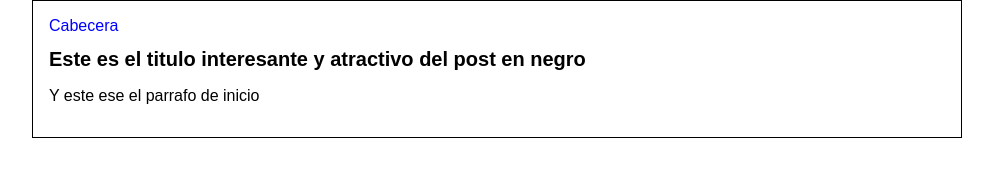
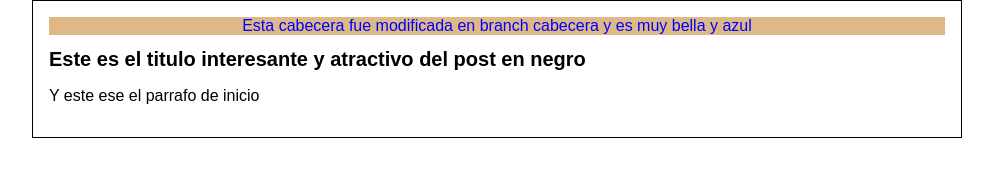
Before and after one commit to TutnichDev/hyperBlog, a plain HTML site: page index.html in a window 1280 px wide. Shown: the whole page, without its empty margins (143-1136 px from the left). Drawn offline with Linux system fonts and the light colour scheme.

Commit message:
cabecera con diseño finalizada

```diff
--- a/css/estilos.css
+++ b/css/estilos.css
@@ -9,6 +9,8 @@ body {
 
 #cabecera{
     color: blue;
+    text-align: center;
+    background-color: burlywood;
 }
 
 #container
--- a/index.html
+++ b/index.html
@@ -9,7 +9,7 @@
 </head>
 <body>
     <div id="container">
-        <div id="cabecera">Cabecera</div>
+        <div id="cabecera">Esta cabecera fue modificada en branch cabecera y es muy bella y azul</div>
         <div id="post">
             <h1>Este es el titulo interesante y atractivo del post en negro</h1>
             <p>Y este ese el parrafo de inicio</p>
```
